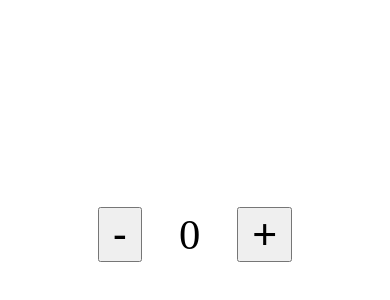
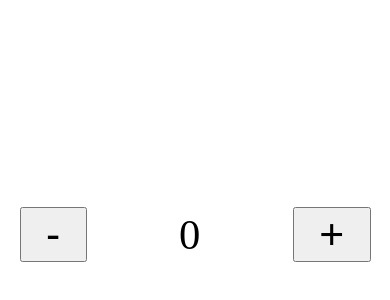
Before and after one commit to kevinnls/learning-www, a plain HTML site: page index.html in a window 390 px wide. Shown: the part 188-488 px from the top of the page. Drawn offline with Linux system fonts and the light colour scheme.

Commit message:
i want responsiveness after all

```diff
--- a/index.html
+++ b/index.html
@@ -22,7 +22,7 @@
 		place-items: center;
 	    }
 	    #counter-container {
-		width: 50%;
+		width: clamp(50%,450px,90%);
 		display: flex;
 		justify-content: space-between;
 		align-items: center;
```
